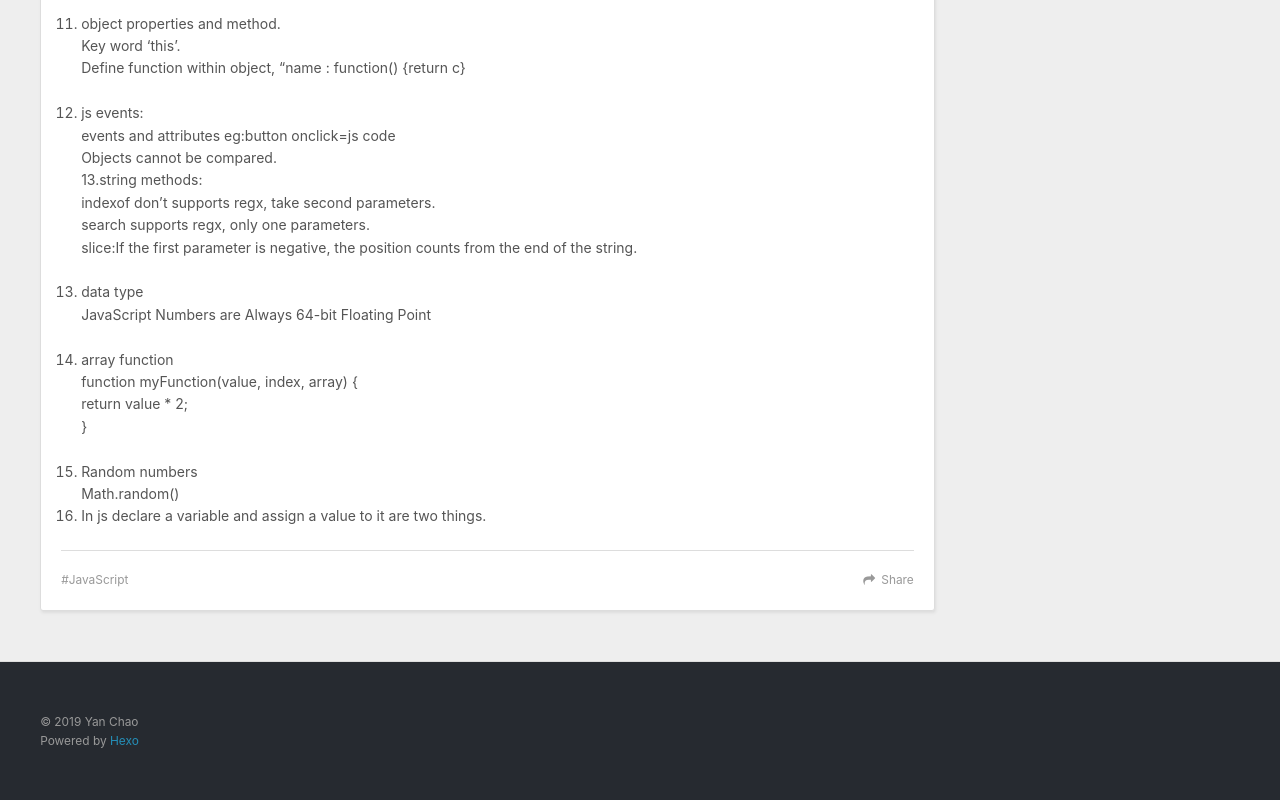
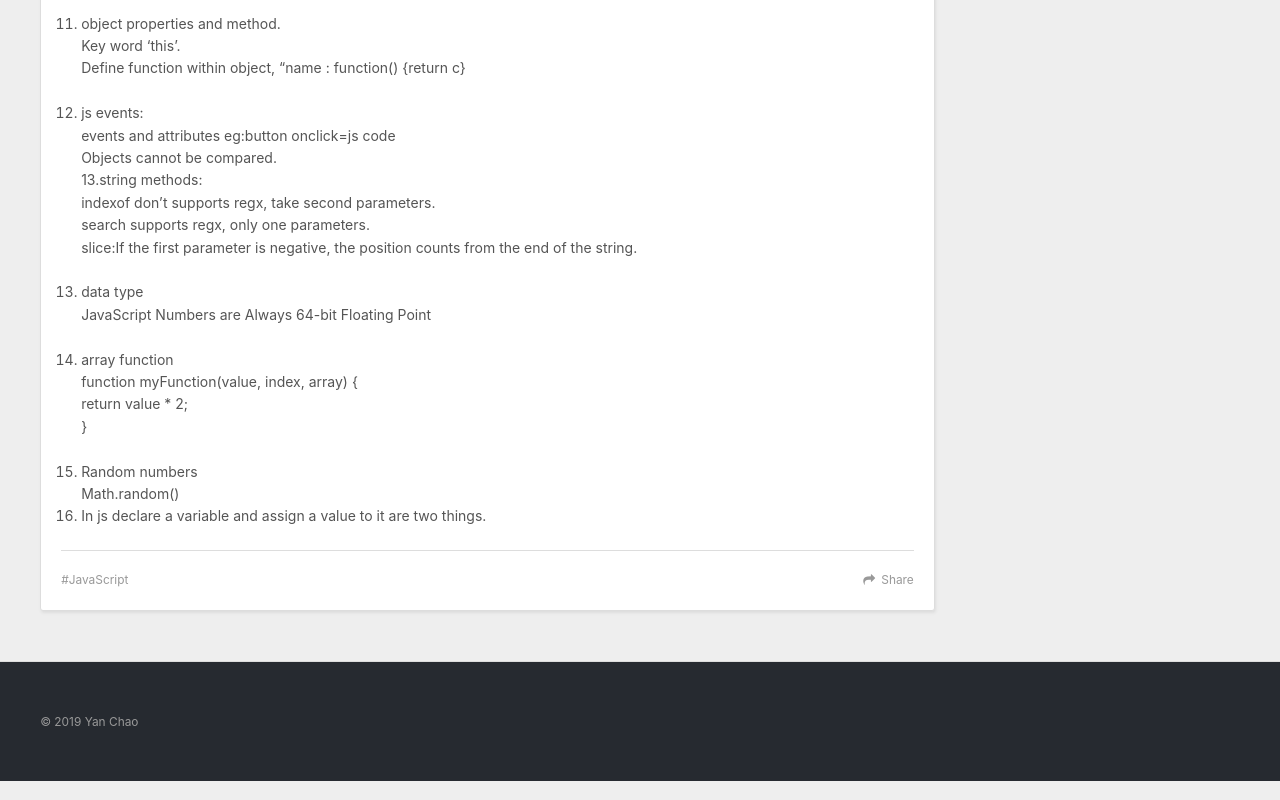
Before and after one commit to YanNianqun/blog, a plain HTML site: page index.html in a window 1280 px wide. Shown: the part 1508-2308 px from the top of the page. Drawn offline with nearby package versions, Linux system fonts and the light colour scheme.

Commit message:
Site updated: 2019-03-22 02:33:07

```diff
--- a/index.html
+++ b/index.html
@@ -233,7 +233,7 @@
   <div class="outer">
     <div id="footer-info" class="inner">
       &copy; 2019 Yan Chao<br>
-      Powered by <a href="http://hexo.io/" target="_blank">Hexo</a>
+
     </div>
   </div>
 </footer>
```
